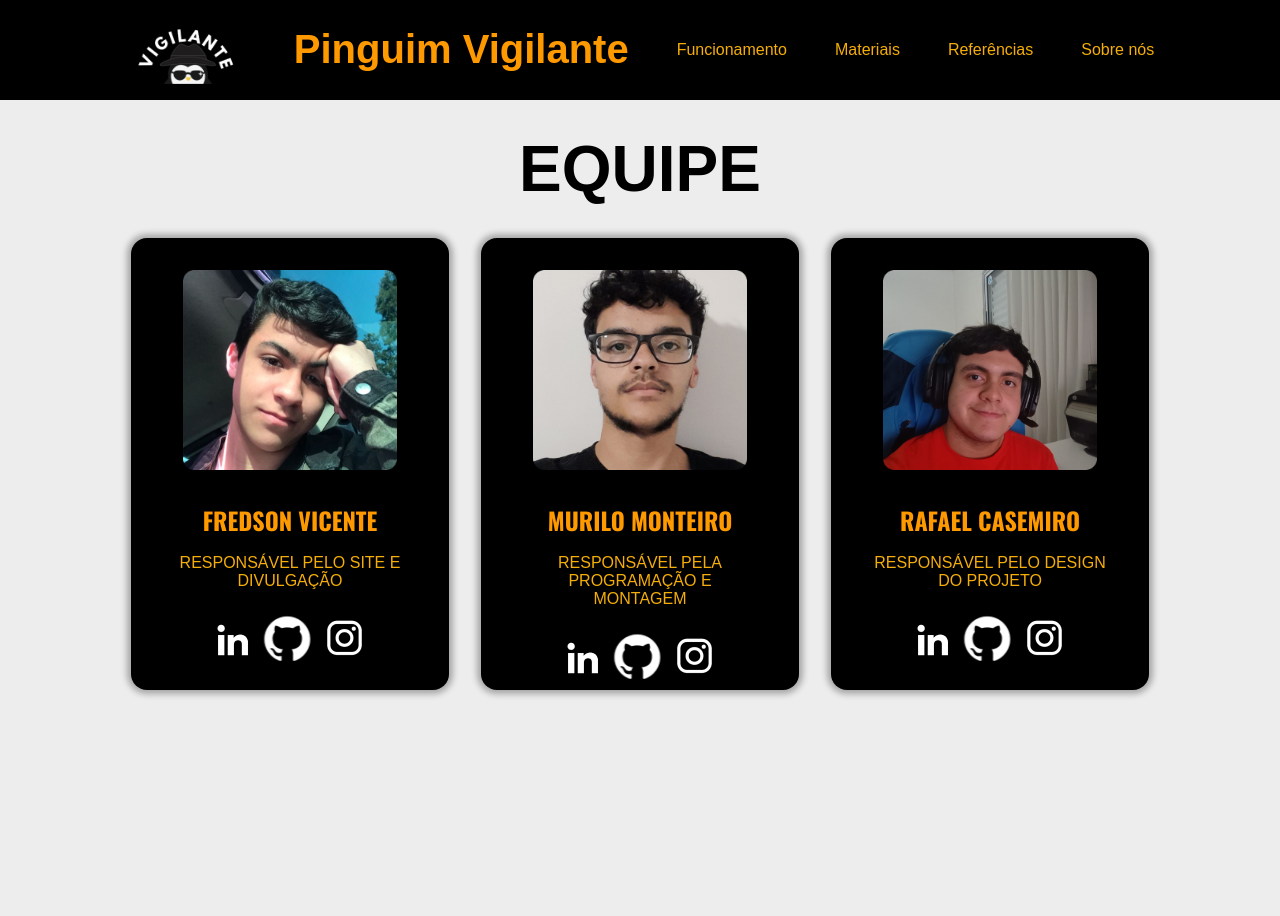
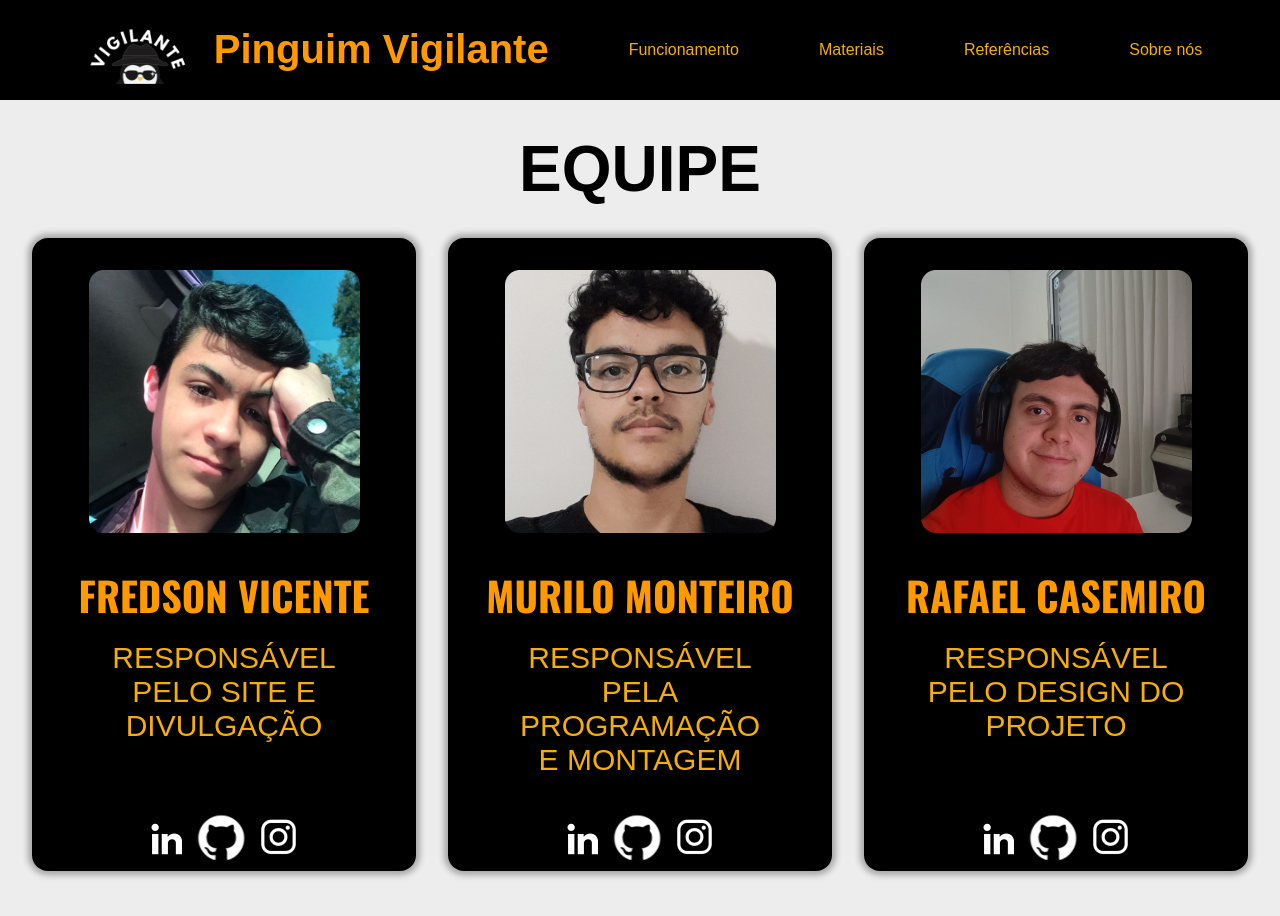
Before and after one commit to Murilo0123/TCC_Pinguim, a React (Vite) app: page /sobrenos in a window 1280 px wide. Shown: the top 916 px of the page. Before the commit the page ends 800 px from the top, so only its background shows below. Built offline with nearby package versions, Linux system fonts and the light colour scheme; a web font is replaced by a local one.

Commit message:
Ajustes finais na versão para computador

```diff
--- a/src/pages/Componentes.jsx
+++ b/src/pages/Componentes.jsx
@@ -16,7 +16,6 @@ export function Componentes() {
   return (
    <CompContainer>
         <h1>Lista de Materias</h1>
-        <ul>
         <SectionContainer >
             <img src={SensorGas} alt="" />
             <li>Sensor de Gás MQ-5 GLP (Gás de Cozinha) e Gás Natural;</li>
@@ -65,8 +64,6 @@ export function Componentes() {
             <img src={Arduino} alt="" />
             <li>Arduino Nano R3.</li>
         </SectionContainer>
-        </ul>
     </CompContainer>
-
   )
 }
--- a/src/pages/Home.jsx
+++ b/src/pages/Home.jsx
@@ -5,7 +5,7 @@ export function Home() {
   return (
     <HomeContainer>
       <img src= {logo} alt="logo" />
-        <a href="/"><h1>Pinguim Vigilante</h1></a>
+        <a href="/" className="titulo"><h1>Pinguim Vigilante</h1></a>
         <a href="/funcionamento">Funcionamento</a>
         <a href="/componentes">Materiais</a>
         <a href="/referencias">Referências</a>
--- a/src/styles/Componentes.styles.js
+++ b/src/styles/Componentes.styles.js
@@ -5,7 +5,7 @@ export const SectionContainer = styled.section`
     align-items: center;
     background: ${props => props.theme.caixas};
     border-radius: 2rem;
-    margin-inline: 1rem;
+    margin-inline: 2rem;
     margin-block: 2rem;
     gap: 2rem;
     font-size: 1rem;
@@ -26,11 +26,11 @@ export const SectionContainer = styled.section`
 
 export const CompContainer = styled.div`
 
-text-align: center;
+    h1 {
+        margin-block: 5rem;
+        text-transform: uppercase;
+        font-size: 40px;
+        text-align: center;
+    }
 
-h1 {
-    margin-block: 5rem;
-    text-transform: uppercase;
-    font-size: 40px;
-    }
 `
--- a/src/styles/Home.styles.js
+++ b/src/styles/Home.styles.js
@@ -5,7 +5,7 @@ export const HomeContainer = styled.div`
     display: flex;
     align-items: center;
     justify-content: center;
-    gap: 1rem;
+    gap: 3rem;
 
     img {
         height: 67.86px;
@@ -22,4 +22,8 @@ export const HomeContainer = styled.div`
         margin-left: 2rem;
         text-decoration: none;
     }
+
+    .titulo {
+        margin-left: -2rem;
+    }
 `
--- a/src/styles/Sobrenos.styles.js
+++ b/src/styles/Sobrenos.styles.js
@@ -15,12 +15,13 @@ export const ParticipantesContainer = styled.div`
     display: flex;
     flex-direction: column;
     align-items: center;
-    max-width: 318px;
     box-shadow: 0 0 6px 4px rgba(0, 0, 0, 0.30);
+    width: 428px;
+    margin-bottom: 5rem;
 
     img.integrantes {
-        width: 213.69px;
-        height: 200px;
+        width: 271px;
+        height: 263px;
         margin: 2rem;
     }
 
@@ -32,12 +33,19 @@ export const ParticipantesContainer = styled.div`
     h2 {
         color: ${props => props.theme.laranjaTitulo};
         margin-bottom: 1rem;
+        font-size: 40px;
     }
 
     p {
         color: ${props => props.theme.laranjaAncora};
-        max-width: 75%;
+        width: 264px;
+        height: 100px;
         margin-bottom: 1rem;
+        font-size: 30px;
+    }
+
+    div {
+        margin-top: 3rem;
     }
 `
 
```
Also changed, not shown: .gitpod.yml (deleted).
